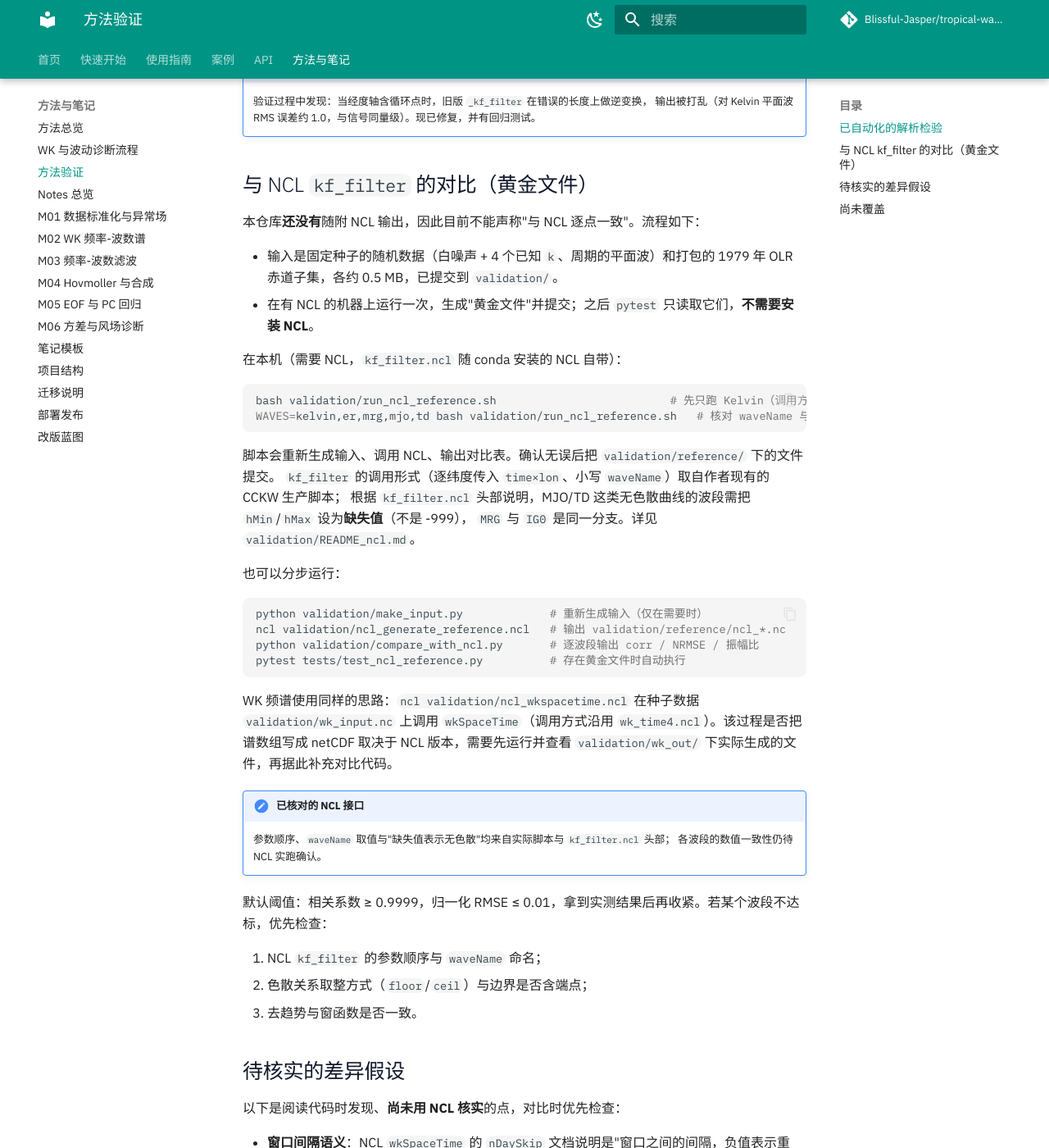
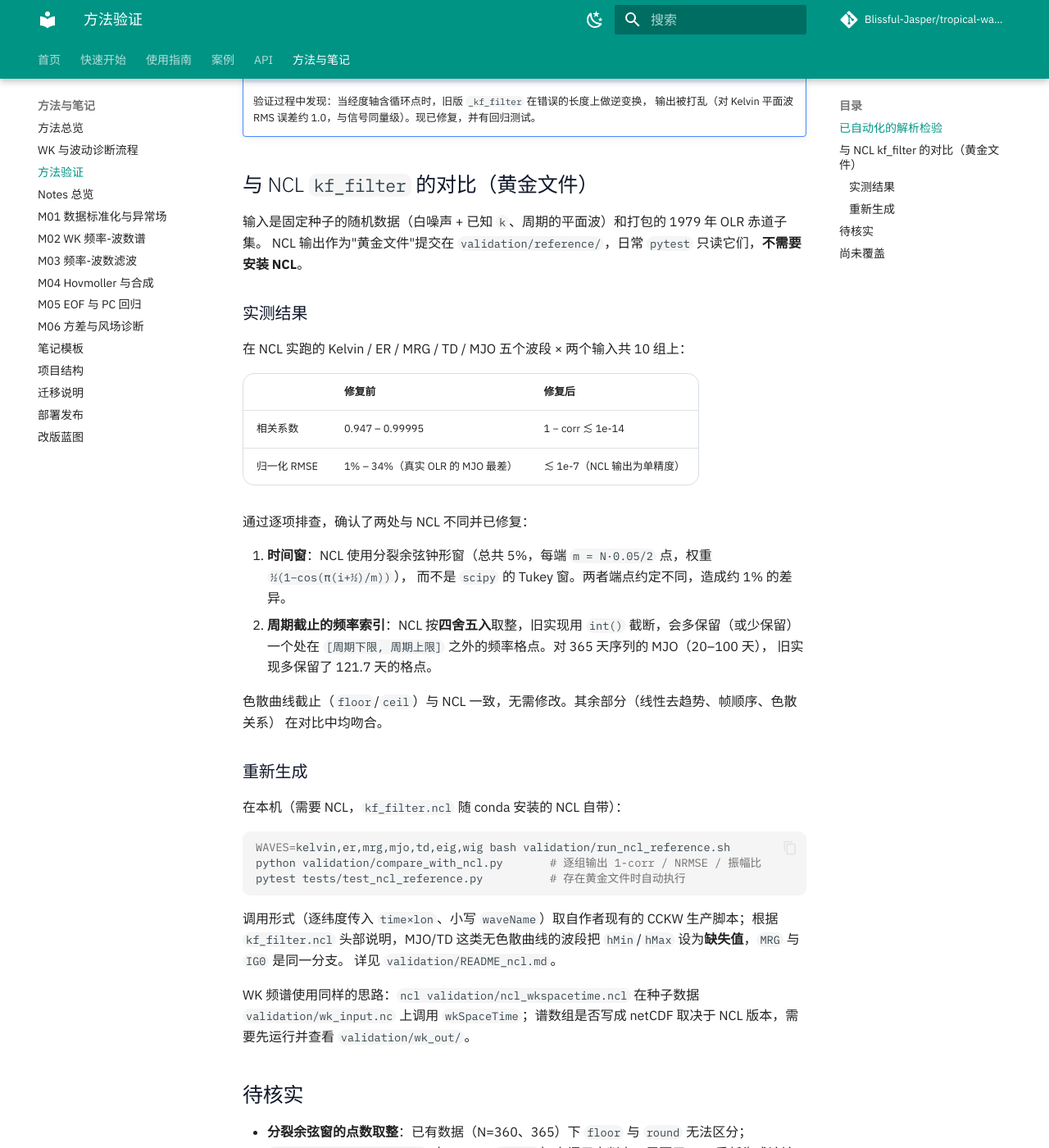
Before and after one commit to Blissful-Jasper/tropical-wave-tools, an MkDocs documentation site: the page built from docs/validation.md, in a window 1280 px wide and 1400 px high, scrolled down 639 px. Shown: the whole window at 82% size. Built offline with MkDocs 1.6.1 and Material for MkDocs 9.7.7, drawn with Linux system fonts in a browser that asks for light colours; comment, search, counter and statistics services are not loaded; some of the changed text lies outside the part shown.

Commit message:
Match NCL kf_filter: split-cosine-bell taper and rounded period cut-offs
Cross-check against NCL kf_filter output (5 bands x 2 inputs) showed two
differences, both fixed; agreement is now ~1e-7 relative RMS (float32).

- time taper: split cosine bell (5% total) instead of scipy Tukey
- period cut-off index: round to nearest instead of truncate
- tighten comparison thresholds; add odd-length input and eig/wig bands
- regression tests for both fixes

Co-Authored-By: Claude Sonnet 5.5 <noreply@anthropic.com>
Claude-Session: https://claude.ai/code/session_012TKc35pFjjz8CLG8Dyhw6z

````diff
--- a/docs/validation.md
+++ b/docs/validation.md
@@ -19,55 +19,55 @@
 
 ## 与 NCL `kf_filter` 的对比（黄金文件）
 
-本仓库**还没有**随附 NCL 输出，因此目前不能声称"与 NCL 逐点一致"。流程如下：
+输入是固定种子的随机数据（白噪声 + 已知 `k`、周期的平面波）和打包的 1979 年 OLR 赤道子集。
+NCL 输出作为"黄金文件"提交在 `validation/reference/`，日常 `pytest` 只读它们，**不需要安装 NCL**。
 
-- 输入是固定种子的随机数据（白噪声 + 4 个已知 `k`、周期的平面波）和打包的 1979 年 OLR 赤道子集，各约 0.5 MB，已提交到 `validation/`。
-- 在有 NCL 的机器上运行一次，生成"黄金文件"并提交；之后 `pytest` 只读取它们，**不需要安装 NCL**。
+### 实测结果
+
+在 NCL 实跑的 Kelvin / ER / MRG / TD / MJO 五个波段 × 两个输入共 10 组上：
+
+| | 修复前 | 修复后 |
+| --- | --- | --- |
+| 相关系数 | 0.947 – 0.99995 | 1 − corr ≲ 1e-14 |
+| 归一化 RMSE | 1% – 34%（真实 OLR 的 MJO 最差） | ≲ 1e-7（NCL 输出为单精度） |
+
+通过逐项排查，确认了两处与 NCL 不同并已修复：
+
+1. **时间窗**：NCL 使用分裂余弦钟形窗（总共 5%，每端 `m = N·0.05/2` 点，权重 `½(1−cos(π(i+½)/m))`），
+   而不是 `scipy` 的 Tukey 窗。两者端点约定不同，造成约 1% 的差异。
+2. **周期截止的频率索引**：NCL 按**四舍五入**取整，旧实现用 `int()` 截断，会多保留（或少保留）
+   一个处在 `[周期下限, 周期上限]` 之外的频率格点。对 365 天序列的 MJO（20–100 天），
+   旧实现多保留了 121.7 天的格点。
+
+色散曲线截止（`floor`/`ceil`）与 NCL 一致，无需修改。其余部分（线性去趋势、帧顺序、色散关系）
+在对比中均吻合。
+
+### 重新生成
 
 在本机（需要 NCL，`kf_filter.ncl` 随 conda 安装的 NCL 自带）：
 
 ```bash
-bash validation/run_ncl_reference.sh                          # 先只跑 Kelvin（调用方式已由实际脚本确认）
-WAVES=kelvin,er,mrg,mjo,td bash validation/run_ncl_reference.sh   # 核对 waveName 与 hMin/hMax 后再跑全部
-```
-
-脚本会重新生成输入、调用 NCL、输出对比表。确认无误后把 `validation/reference/` 下的文件提交。
-`kf_filter` 的调用形式（逐纬度传入 `time×lon`、小写 `waveName`）取自作者现有的 CCKW 生产脚本；
-根据 `kf_filter.ncl` 头部说明，MJO/TD 这类无色散曲线的波段需把 `hMin`/`hMax` 设为**缺失值**（不是 -999），
-`MRG` 与 `IG0` 是同一分支。详见 `validation/README_ncl.md`。
-
-也可以分步运行：
-
-```bash
-python validation/make_input.py             # 重新生成输入（仅在需要时）
-ncl validation/ncl_generate_reference.ncl   # 输出 validation/reference/ncl_*.nc
-python validation/compare_with_ncl.py       # 逐波段输出 corr / NRMSE / 振幅比
+WAVES=kelvin,er,mrg,mjo,td,eig,wig bash validation/run_ncl_reference.sh
+python validation/compare_with_ncl.py       # 逐组输出 1-corr / NRMSE / 振幅比
 pytest tests/test_ncl_reference.py          # 存在黄金文件时自动执行
 ```
 
+调用形式（逐纬度传入 `time×lon`、小写 `waveName`）取自作者现有的 CCKW 生产脚本；根据 `kf_filter.ncl`
+头部说明，MJO/TD 这类无色散曲线的波段把 `hMin`/`hMax` 设为**缺失值**，`MRG` 与 `IG0` 是同一分支。
+详见 `validation/README_ncl.md`。
+
 WK 频谱使用同样的思路：`ncl validation/ncl_wkspacetime.ncl` 在种子数据 `validation/wk_input.nc`
-上调用 `wkSpaceTime`（调用方式沿用 `wk_time4.ncl`）。该过程是否把谱数组写成 netCDF
-取决于 NCL 版本，需要先运行并查看 `validation/wk_out/` 下实际生成的文件，再据此补充对比代码。
+上调用 `wkSpaceTime`；谱数组是否写成 netCDF 取决于 NCL 版本，需要先运行并查看 `validation/wk_out/`。
 
-!!! note "已核对的 NCL 接口"
-    参数顺序、`waveName` 取值与"缺失值表示无色散"均来自实际脚本与 `kf_filter.ncl` 头部；
-    各波段的数值一致性仍待 NCL 实跑确认。
+## 待核实
 
-默认阈值：相关系数 ≥ 0.9999，归一化 RMSE ≤ 0.01，拿到实测结果后再收紧。若某个波段不达标，优先检查：
-
-1. NCL `kf_filter` 的参数顺序与 `waveName` 命名；
-2. 色散关系取整方式（`floor`/`ceil`）与边界是否含端点；
-3. 去趋势与窗函数是否一致。
-
-## 待核实的差异假设
-
-以下是阅读代码时发现、**尚未用 NCL 核实**的点，对比时优先检查：
-
+- **分裂余弦窗的点数取整**：已有数据（N=360、365）下 `floor` 与 `round` 无法区分；
+  `validation/odd_input.nc`（N=382，`m=9.55`）专门用来判定，需要用 NCL 重新生成该输入的参考文件。
+- **`eig`（NCL `ig0`）与 `wig`（NCL `ig1`）两个分支**尚未与 NCL 对比，已加入 `WAVES` 列表。
 - **窗口间隔语义**：NCL `wkSpaceTime` 的 `nDaySkip` 文档说明是"窗口之间的间隔，负值表示重叠"，
   即相邻窗口起点相距 `nDayWin + nDaySkip`；而 `_window_starts` 把 `window_skip_days` 当作起点步长。
   默认 `96/30` 在 NCL 下是相距 126 天，在本实现里是相距 30 天。
   两种取法都可能被使用，但需要明确，并在文档里标注对应关系（NCL 的 WK99 设置对应 `nDaySkip=-60`）。
-- **MRG/IG0 的 `waveName`** 与色散曲线取整、端点是否包含，见上文检查清单。
 
 ## 尚未覆盖
 
````
Also changed, not shown: CHANGELOG.md (+4 -0 lines), validation/README_ncl.md (+1 -1 lines), 7 other files.
